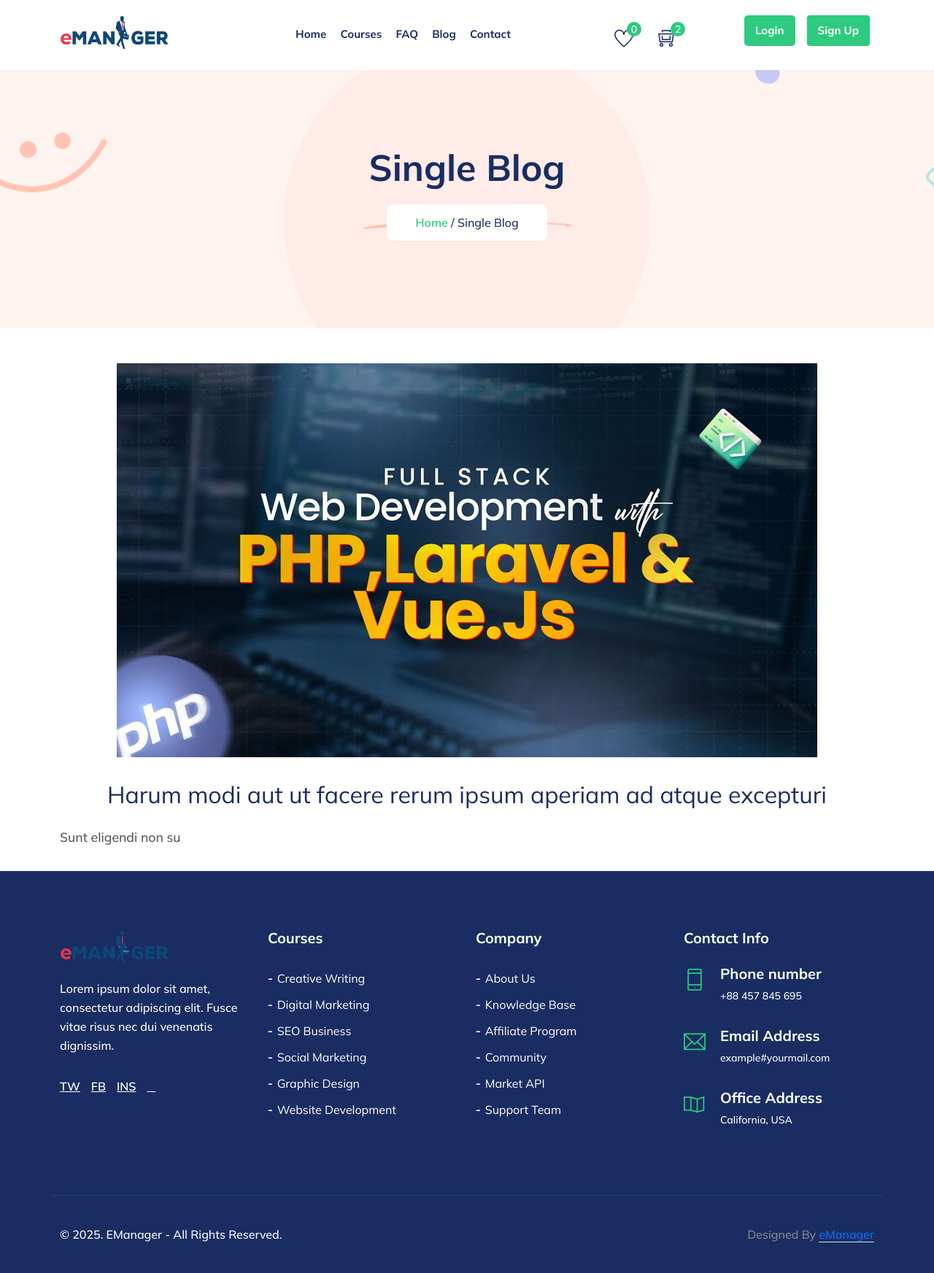
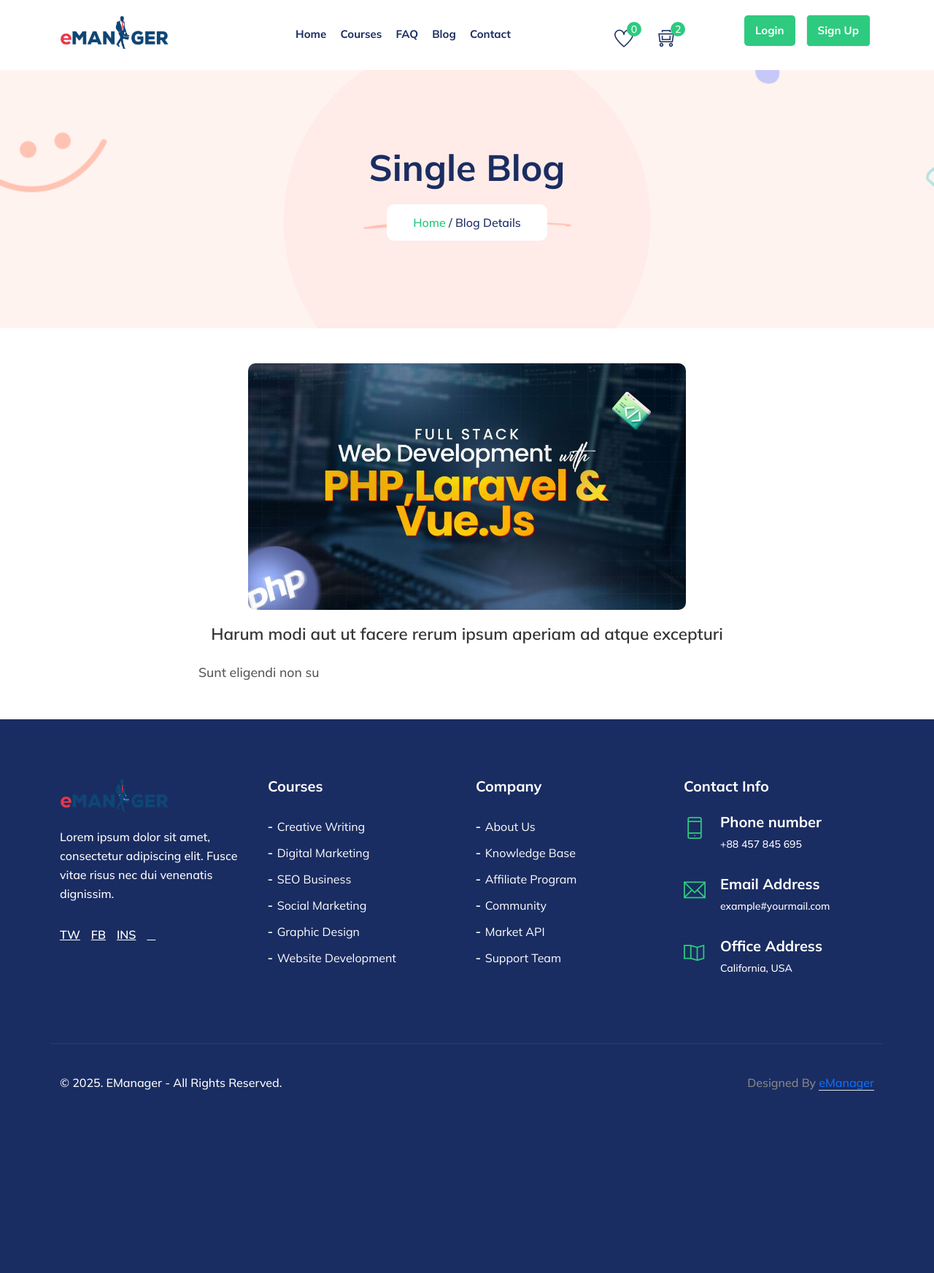
Before and after one commit to MostRaziaSultana/course_selling_website, a Django app: page /blog/1/ in a window 1280 px wide. Shown: the whole page at 73% size. After the commit the page ends 1495 px from the top, so only its background shows below. Run offline with Django 5.2, Linux system fonts and the light colour scheme; data comes from the database, SQL or seed files in the repository; some libraries are stand-ins or nearby versions.

Commit message:
blog details updated

```diff
--- a/templates/Blog/blog_details.html
+++ b/templates/Blog/blog_details.html
@@ -1,32 +1,39 @@
 {% extends 'base.html' %}
 {% load static %}
-{% block title %} Blogs details {% endblock %}
+{% block title %} Blog Details {% endblock %}
 {% block body %}
-
 
 <!-- START SECTION TOP -->
 <section class="section-top">
   <div class="container">
     <div class="col-lg-10 offset-lg-1 text-center">
-				<div class="section-top-title wow fadeInRight" data-wow-duration="1s" data-wow-delay="0.3s" data-wow-offset="0">
+      <div class="section-top-title wow fadeInRight" data-wow-duration="1s" data-wow-delay="0.3s">
         <h1>Single Blog</h1>
         <ul>
           <li><a href="/">Home</a></li>
-						<li> / Single Blog</li>
+          <li> / Blog Details</li>
         </ul>
-				</div><!-- //.HERO-TEXT -->
-			</div><!--- END COL -->
-		</div><!--- END CONTAINER -->
+      </div>
+    </div>
+  </div>
 </section>
 <!-- END SECTION TOP -->
 
 <style>
+  .blog-image {
+    max-width: 600px;
+    width: 100%;
+    height: auto;
+    border-radius: 10px;
+    margin-bottom: 20px;
+  }
   .placeholder-icon {
     width: 200px;
     height: 200px;
     background-color: #e9ecef;
     border-radius: 50%;
     display: inline-block;
+    margin-bottom: 20px;
   }
   .text-start {
     font-size: 1.1rem;
@@ -34,23 +41,34 @@
     color: #555;
     text-align: left;
     margin-top: 20px;
-        margin-bottom: 30px;
+  }
+  .blog-title {
+    font-size: 1.4rem; /* Reduced size */
+    font-weight: 600;
+    color: #333;
+    margin-bottom: 1.5rem;
   }
 </style>
 
-<div class="container text-center mt-5">
+<!-- BLOG DETAILS SECTION -->
+<section class="py-5">
+  <div class="container">
+    <div class="row justify-content-center">
+      <div class="col-lg-8 text-center">
         {% if blog_details.image %}
-        <img src="{{ blog_details.image.url }}" alt="{{ blog_details.title }}" class="img-fluid mb-3">
+          <img src="{{ blog_details.image.url }}" alt="{{ blog_details.title }}" class="img-fluid blog-image">
         {% else %}
-        <div class="placeholder-icon mb-3"></div>
+          <div class="placeholder-icon"></div>
         {% endif %}
 
-    <h2 class="mt-3">{{ blog_details.title }}</h2>
+        <h2 class="blog-title">{{ blog_details.title }}</h2>
 
-    <div class="text-start mt-4">
-        <p>{{ blog_details.content|safe }}</p>
+        <div class="text-start">
+          {{ blog_details.content|safe }}
         </div>
       </div>
-
+    </div>
+  </div>
+</section>
 
 {% endblock %}
```
Lines whose indentation alone changed are shown as unchanged.
